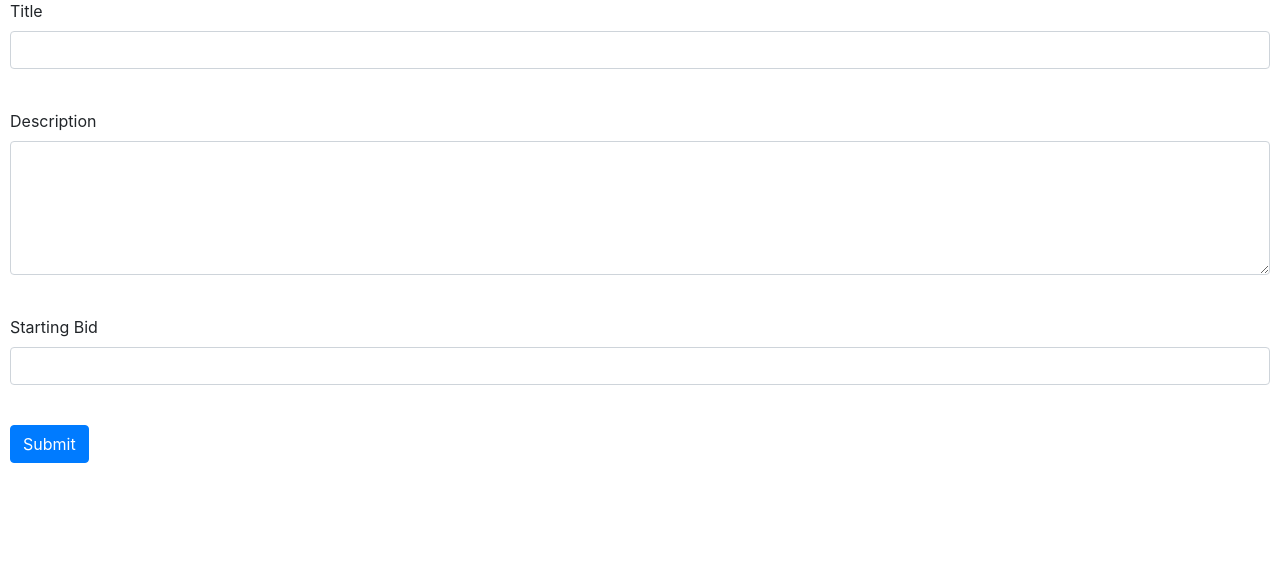
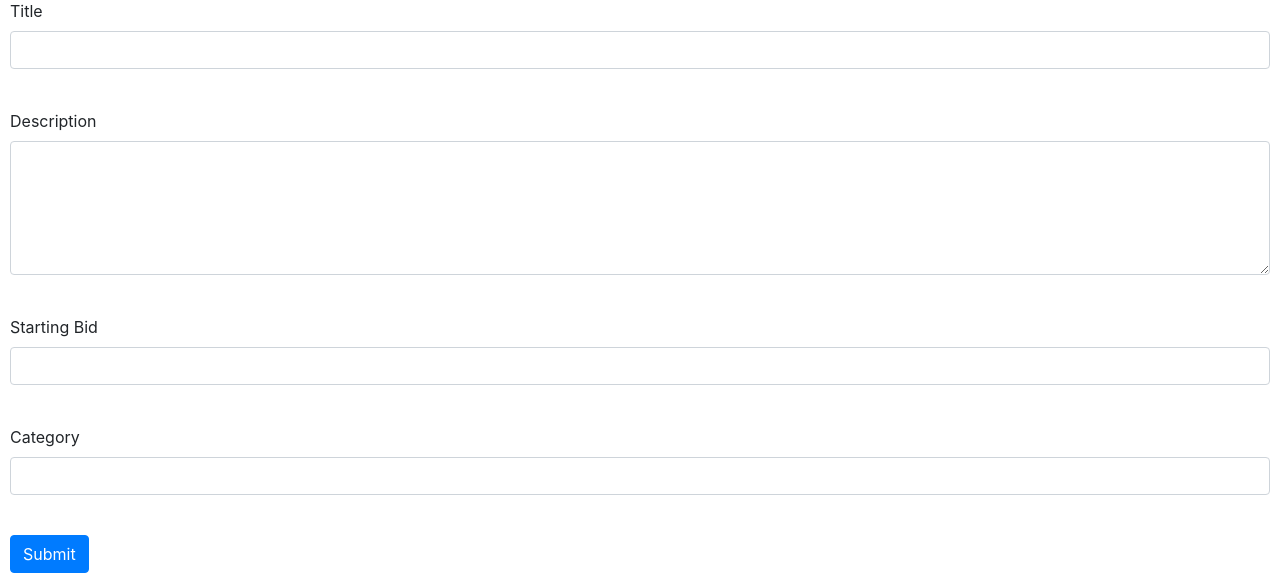
Before and after one commit to luyandamagava/Ecommerce, a Django app: page /newListingPage in a window 1280 px wide. Shown: the part 220-803 px from the top of the page. Before the commit the page ends 683 px from the top, so only its background shows below. Run offline with Django 3.2, Linux system fonts and the light colour scheme; some libraries are stand-ins or nearby versions.

Commit message:
Added the ability to choose a category

```diff
--- a/auctions/templates/auctions/newListing.html
+++ b/auctions/templates/auctions/newListing.html
@@ -16,28 +16,29 @@
     <h1>New Listings</h1>
     <form action="{% url 'newListing' %}" method="post">
         {% csrf_token %}
+
         <div class="form-group">
             <label>Title</label>
             <input class="form-control" name="listTitle" type="text"/>
             <br>
+        </div>
 
-
-        </div>
         <div class="form-group">
             <label>Description</label>
             <textarea class="form-control" name="listDesc" rows="5"></textarea>
             <br>
+        </div>
 
-
-
-
-        </div>
         <div class="form-group">
             <label>Starting Bid</label>
             <input class="form-control" name="listBid" type="text"/>
             <br>
+        </div>
 
-
+        <div class="form-group">
+            <label>Category</label>
+            <input class="form-control" name="category" type="text"/>
+            <br>
         </div>
 
         <button class="btn btn-primary" type="submit">Submit</button>
--- a/auctions/views.py
+++ b/auctions/views.py
@@ -82,8 +82,9 @@ def newListing(request):
         lDescription = request.POST["listDesc"]
         lStartingBid = int(request.POST["listBid"])
         userID = User.objects.get(id=int(request.POST["UserID"]))
+        newCategory= request.POST["category"]
 
-        newList = Listings(title=lTitle, description=lDescription, startingBid=lStartingBid, creater=userID)
+        newList = Listings(title=lTitle, description=lDescription, startingBid=lStartingBid, creater=userID, category=newCategory)
         newList.save()
 
         return index(request)
@@ -101,7 +102,8 @@ def listing(request):
             "startingBid": currentListing.startingBid,
             "ID": listing_id,
             "currentListing": currentListing,
-            "creater": currentListing.creater
+            "creater": currentListing.creater,
+            "category": currentListing.category
 
         })
 
@@ -118,7 +120,8 @@ def listing(request):
                 "ID": listing_id,
                 "listings": watchListItems,
                 "currentListing": currentListing,
-                "creater": currentListing.creater
+                "creater": currentListing.creater,
+                "category": currentListing.category
 
             })
 
@@ -159,8 +162,6 @@ def newBid(request):
     if request.method == "POST" and request.POST["enterBid"]!= '':
         listing_id = int(request.POST["listingID"])
         listings = Listings.objects.get(id=listing_id)
-
-
         newValue = int(request.POST["enterBid"])
 
         if newValue <= listings.startingBid:
```
Also changed, not shown: auctions/models.py (+15 -14 lines), auctions/templates/auctions/listing.html (+6 -5 lines), auctions/templates/auctions/watchlistItems.html (+10 -1 lines), auctions/migrations/0014_remove_bids_title_remove_comments_username_bids_user_and_more.py (added), db.sqlite3.
